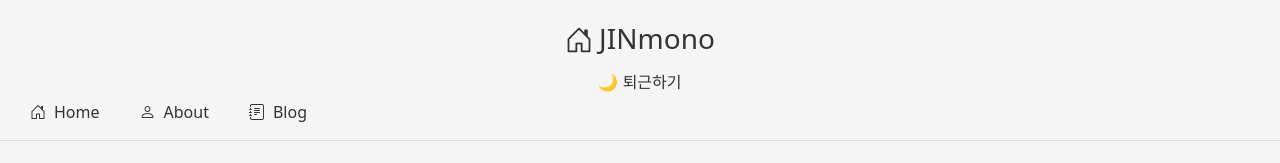
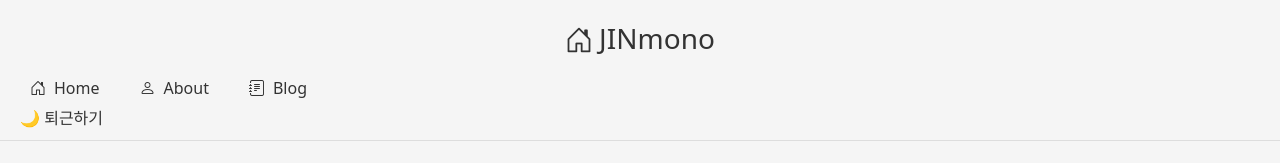
Before and after one commit to JINWON-getup/blog-frontend, a React app: page / in a window 1280 px wide. Shown: the top 163 px of the page. Built offline with nearby package versions, Linux system fonts and the light colour scheme; the HTML template or start-up script is replaced by a standard one.

Commit message:
toggle-Modify

```diff
--- a/src/App.tsx
+++ b/src/App.tsx
@@ -1,5 +1,4 @@
 import Header from "./components/header";
-import DarkModeToggle from "./components/darkmode-toggle";
 import Footer from "./components/footer";
 import AppRoutes from "./routes/routes";
 import NavBar from "./components/nav-bar";
@@ -8,7 +7,6 @@ function App() {
     return (
         <>
             <Header />
-            <DarkModeToggle />
             <NavBar />
             <main>
                 <AppRoutes />
--- a/src/components/nav-bar.tsx
+++ b/src/components/nav-bar.tsx
@@ -1,4 +1,5 @@
 import { Link } from "react-router-dom";
+import DarkModeToggle from "./darkmode-toggle"; // 토글 컴포넌트 import
 import "../css/nav-bar.css";
 
 export default function NavBar() {
@@ -24,6 +25,9 @@ export default function NavBar() {
                     </Link>
                 </li>
             </ul>
+            <div className="nav-toggle">
+                <DarkModeToggle />
+            </div>
         </nav>
     );
 }
```
